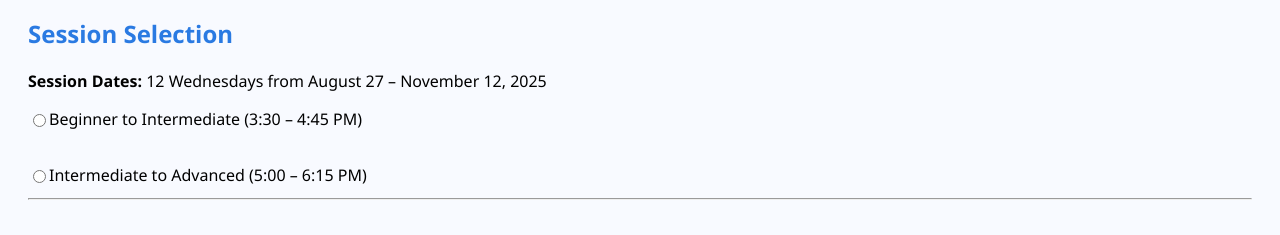
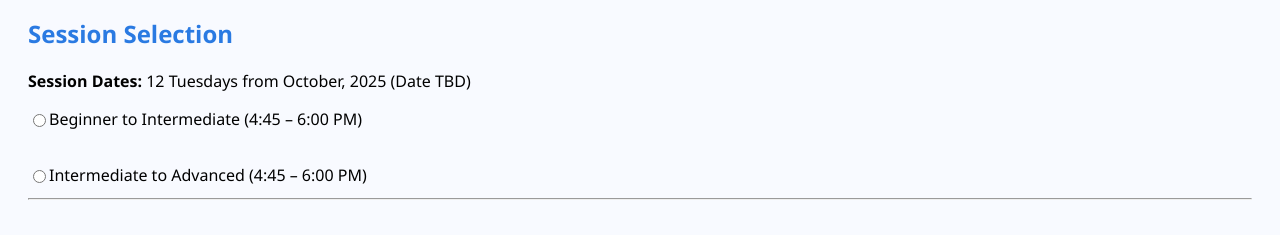
Before and after one commit to sapnapsingh/y2l_netlify_fullsite, a website: page chess.html in a window 1280 px wide. Shown: the part 547-782 px from the top of the page. Drawn offline with Linux system fonts and the light colour scheme.

Commit message:
Update chess.html
New Chess session

```diff
--- a/chess.html
+++ b/chess.html
@@ -34,9 +34,9 @@
 
 <h2>Session Selection</h2>
 <div class="info-section">
-  <p><strong>Session Dates:</strong> 12 Wednesdays from August 27 – November 12, 2025</p>
-  <label><input type="radio" name="chessSession" value="Beginner to Intermediate" required> Beginner to Intermediate (3:30 – 4:45 PM)</label><br/>
-  <label><input type="radio" name="chessSession" value="Intermediate to Advanced"> Intermediate to Advanced (5:00 – 6:15 PM)</label>
+  <p><strong>Session Dates:</strong> 12 Tuesdays from October, 2025 (Date TBD)</p>
+  <label><input type="radio" name="chessSession" value="Beginner to Intermediate" required> Beginner to Intermediate (4:45 – 6:00 PM)</label><br/>
+  <label><input type="radio" name="chessSession" value="Intermediate to Advanced"> Intermediate to Advanced (4:45 – 6:00 PM)</label>
 </div>
 
 <hr class="section-divider"/>
```
